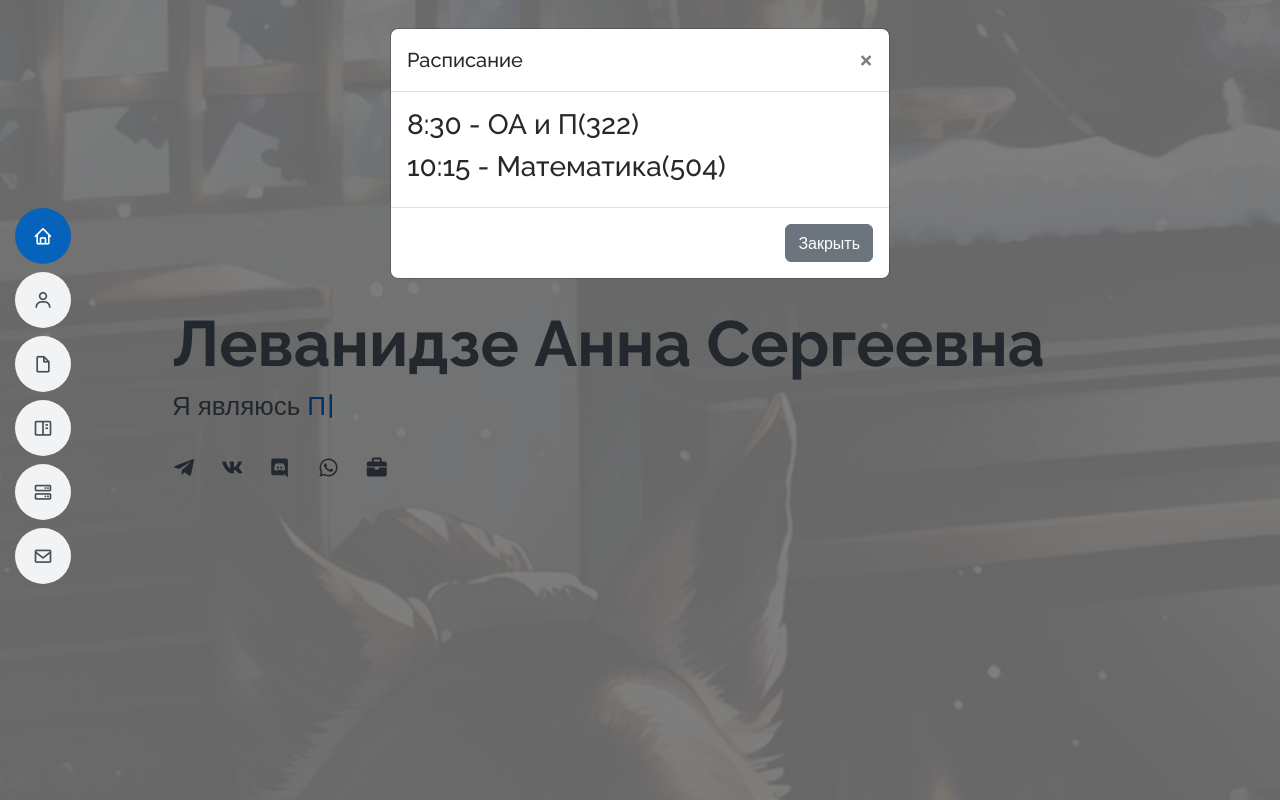
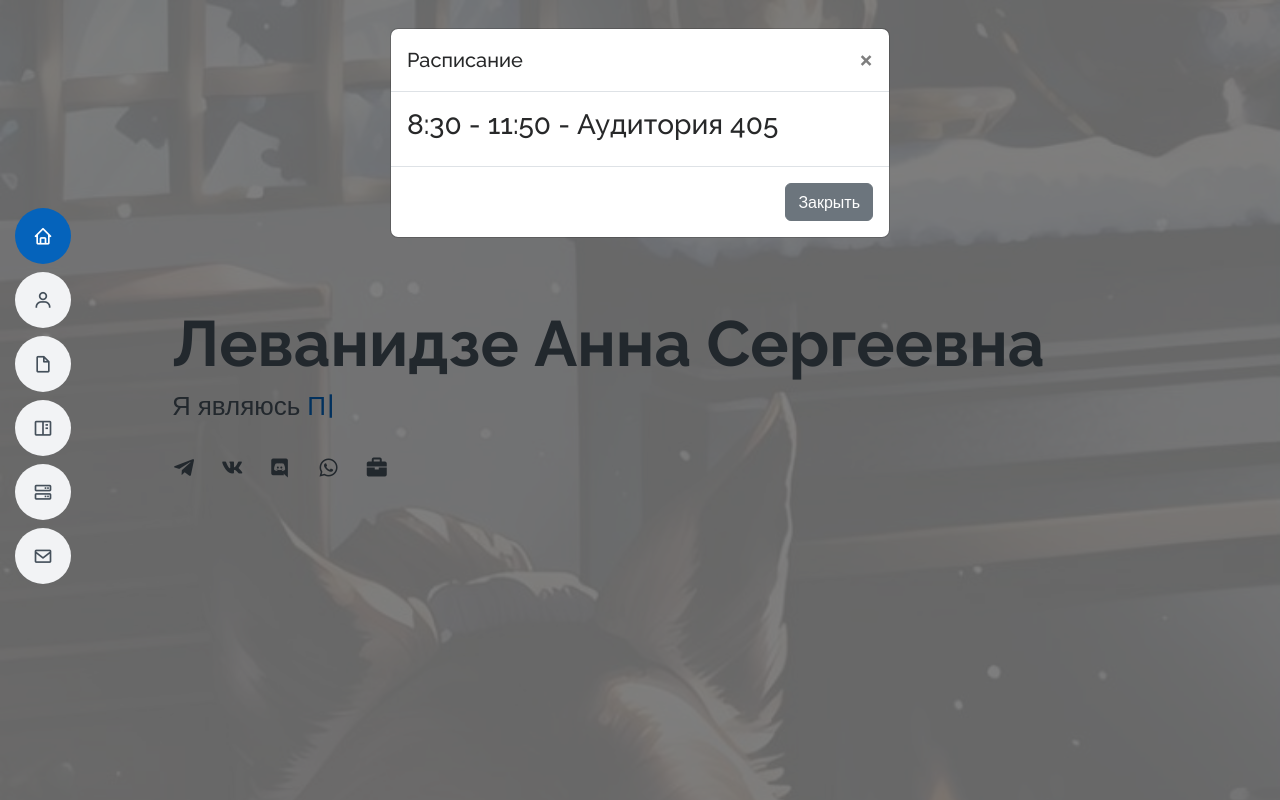
Before and after one commit to ShauTsar/webDze, a Django app: page / in a window 1280 px wide, after a click that opens the changed part. Run offline with Django 4.2, Linux system fonts and the light colour scheme; some libraries are stand-ins or nearby versions.

Commit message:
update 1.0.7

```diff
--- a/dzeProject/dzeApp/templates/dzeApp/index.html
+++ b/dzeProject/dzeApp/templates/dzeApp/index.html
@@ -835,8 +835,7 @@
         </button>
       </div>
       <div class="modal-body">
-        <h3>8:30 - ОА и П(322)</h3>
-        <h3>10:15 - Математика(504)</h3>
+        <h3>8:30 - 11:50 - Аудитория 405</h3>
       </div>
       <div class="modal-footer">
         <button type="button" class="btn btn-secondary" data-dismiss="modal">Закрыть</button>
@@ -858,8 +857,7 @@
         </button>
       </div>
       <div class="modal-body">
-        <h3>8:30 - ОА и П(322)</h3>
-        <h3>10:15 - Математика(504)</h3>
+        <h3>8:30 - 17:50 - Аудитория 57</h3>
       </div>
       <div class="modal-footer">
         <button type="button" class="btn btn-secondary" data-dismiss="modal">Закрыть</button>
@@ -880,8 +878,9 @@
         </button>
       </div>
       <div class="modal-body">
-        <h3>8:30 - ОА и П(322)</h3>
-        <h3>10:15 - Математика(504)</h3>
+        <h3>8:30 - 10:05 - Аудитория 212</h3>
+        <h3>10:15 - 12:50 - Кабинет 104</h3>
+        <h3>12:50 - 14:25 - Кабинет 101</h3>
       </div>
       <div class="modal-footer">
         <button type="button" class="btn btn-secondary" data-dismiss="modal">Закрыть</button>
@@ -904,8 +903,7 @@
         </button>
       </div>
       <div class="modal-body">
-        <h3>8:30 - ОА и П(322)</h3>
-        <h3>10:15 - Математика(504)</h3>
+       <h3>8:30 - 16:10 - Аудитория 9</h3>
       </div>
       <div class="modal-footer">
         <button type="button" class="btn btn-secondary" data-dismiss="modal">Закрыть</button>
@@ -923,8 +921,7 @@
         </button>
       </div>
       <div class="modal-body">
-        <h3>8:30 - ОА и П(322)</h3>
-        <h3>10:15 - Математика(504)</h3>
+        <h3>8:30 - 16:10 - Аудитория 45</h3>
       </div>
       <div class="modal-footer">
         <button type="button" class="btn btn-secondary" data-dismiss="modal">Закрыть</button>
@@ -942,8 +939,7 @@
         </button>
       </div>
       <div class="modal-body">
-        <h3>8:30 - ОА и П(322)</h3>
-        <h3>10:15 - Математика(504)</h3>
+        <h3>10:15 - 16:10 - ДО</h3>
       </div>
       <div class="modal-footer">
         <button type="button" class="btn btn-secondary" data-dismiss="modal">Закрыть</button>
--- a/dzeProject/dzeApp/urls.py
+++ b/dzeProject/dzeApp/urls.py
@@ -6,7 +6,6 @@ from . import views
 urlpatterns = [
     path('admin/', admin.site.urls),
     path('', views.index, name='home'),
-    # path('contact/', views.contact, name='contact'),
     path('success/', views.success, name='success'),
     path('send_email', views.send_email, name='send_email'),
 
--- a/dzeProject/dzeApp/views.py
+++ b/dzeProject/dzeApp/views.py
@@ -1,13 +1,9 @@
 import datetime
-import os
 
-from django.core.files.base import ContentFile
-from django.core.files.storage import default_storage
-from django.http import HttpResponse, JsonResponse, FileResponse, Http404
+from django.http import HttpResponse
 from django.shortcuts import render, redirect
 from django.core.mail import EmailMessage, send_mail
 from django.conf import settings
-import asyncio
 from django.views.decorators.csrf import csrf_exempt
 
 
```
Also changed, not shown: other parts of dzeProject/dzeApp/templates/dzeApp/index.html (+16 -16 lines).
